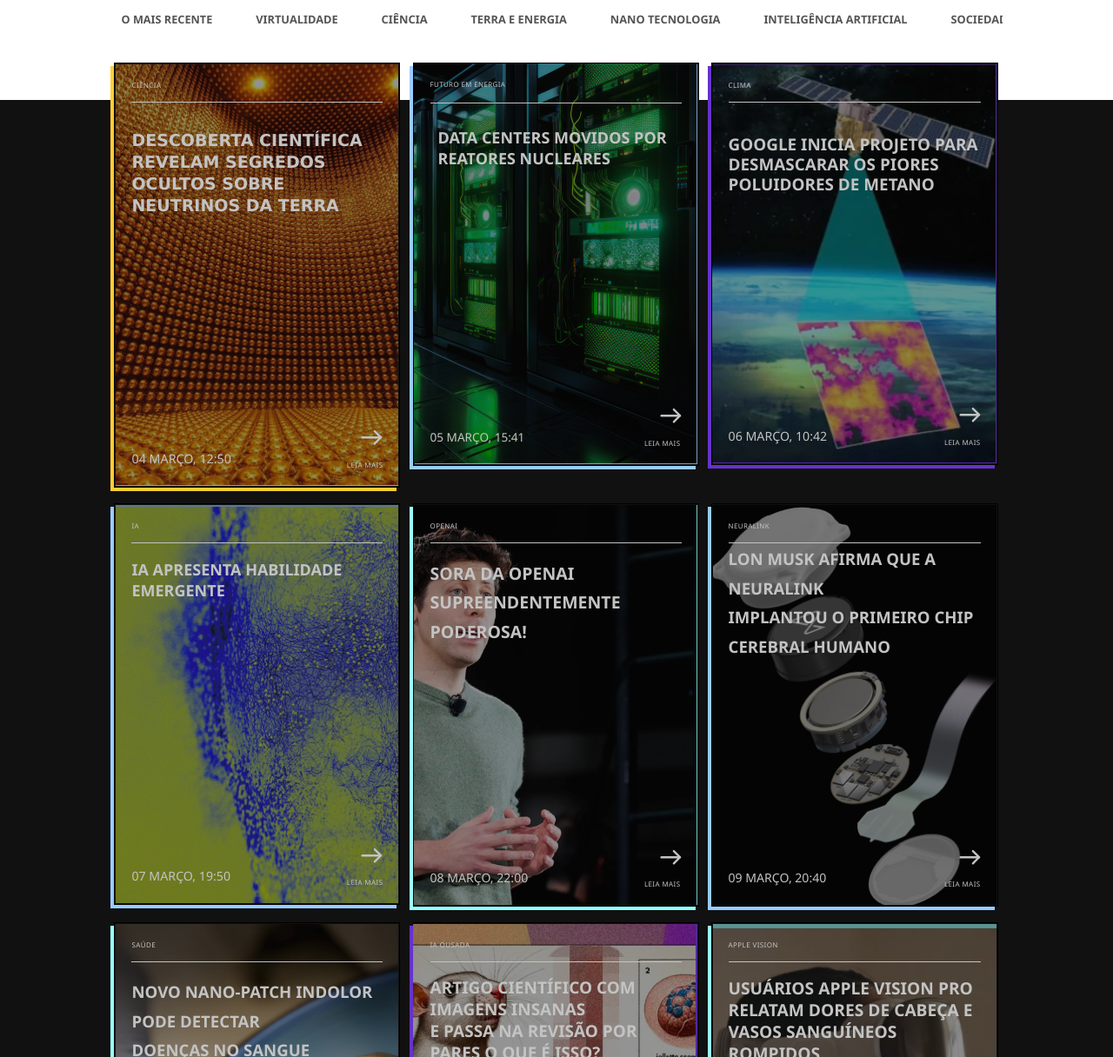
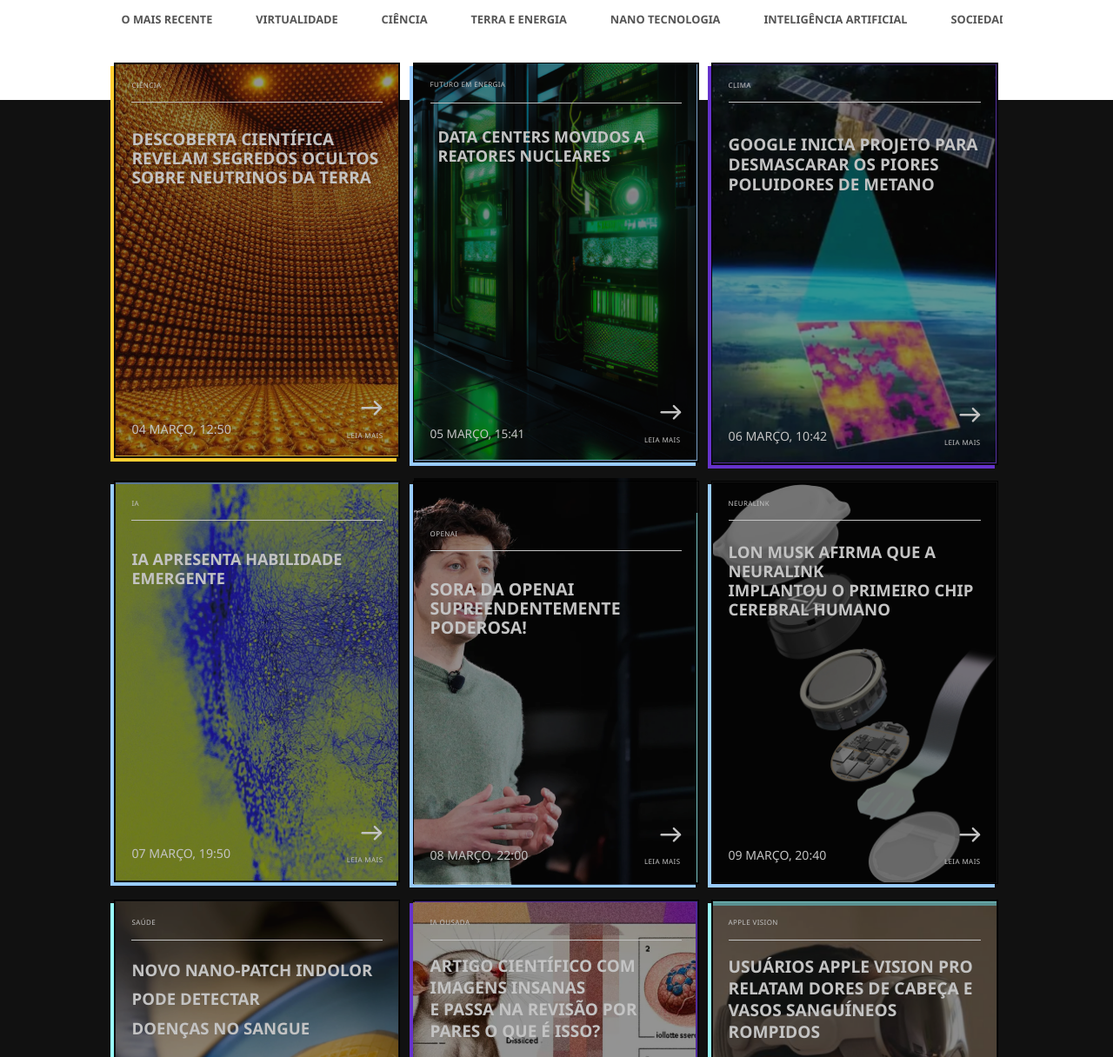
Before and after one commit to ItaloRochaj/projeto-tech-today, a plain HTML site: page index.html in a window 1280 px wide. Shown: the part 84-1300 px from the top of the page at 87% size. Drawn offline with Linux system fonts and the light colour scheme; a web font is replaced by a local one.

Commit message:
ajustes sobre o style css

```diff
--- a/index.html
+++ b/index.html
@@ -77,7 +77,8 @@
                 <div class="altman-bridge">Futuro em energia</div>
               </div>
               <b class="sam-altman-denies-container">
-                <p class="is-building-ai"> Data centers movidos por reatores nucleares</p>
+                <p class="is-building-ai"> Data centers movidos a
+                  reatores nucleares</p>
               </b>
             </div>
             <div class="svg-parent">
--- a/style.css
+++ b/style.css
@@ -184,12 +184,10 @@
 }
 
 .compound-interest {
-  color: white;
   position: relative;
   letter-spacing: 0.4px;
   line-height: 0.754rem;
   text-transform: uppercase;
-  font-family: 'Segoe UI', Tahoma, Geneva, Verdana, sans-serif;
 }
 
 .divpb-21 {
@@ -213,10 +211,10 @@
   margin: 1;
   position: relative;
   font-size: var(--font-size-lgi);
-  line-height: 25px;
+  line-height: 22px;
   text-transform: uppercase;
   font-weight: 700;
-  font-family: Verdana, Geneva, Tahoma, sans-serif;
+  font-family: inherit;
   z-index: 2;
 }
 
@@ -376,6 +374,7 @@
 
 .sam-altman-denies-container {
   position: relative;
+  line-height: 22px;
   font-size: 18px;
   float: left;
   text-transform: uppercase;
@@ -538,6 +537,7 @@
 .alien-civilizations-may-container {
   position: relative;
   font-size: 1.181rem;
+  line-height: 22px;
   height: 100px;
   text-transform: uppercase;
   z-index: 2;
@@ -696,6 +696,8 @@
 
 .microsoft-copilot-tells-container {
   position: relative;
+  top: 15px;
+  line-height: 22px;
   font-size: 18px;
   height: 65px;
   text-transform: uppercase;
@@ -792,15 +794,16 @@
 
 .image-icon5 {
   position: absolute;
-  height: calc(100% + 0.3px);
-  width: calc(100% + 0.3px);
-  top: -0.006rem;
+  margin-top: -30px;
+  height: 700px;
+  width: 500px;
+  top: -10px;
   right: -0.012rem;
-  bottom: -0.012rem;
+  bottom: 50px;
   left: -0.006rem;
   max-width: 100%;
   overflow: hidden;
-  max-height: 100%;
+  max-height: 110%;
   object-fit: cover;
 }
 
@@ -812,19 +815,20 @@
 }
 
 .divabsolute9 {
-  top: -0.006rem;
-  right: -0.012rem;
-  bottom: -0.012rem;
-  left: -0.006rem;
+  top: 0;
+  right: 0;
+  bottom: 0;
+  left: 0;
   background-color: var(--color-gray-300);
   z-index: 1;
 }
 
+
 .frame-div {
-  margin: 0 !important;
-  top: 0.006rem;
+  margin: 0;
+  top: 0px;
   right: 0.022rem;
-  bottom: 0.013rem;
+  bottom: 0px;
   left: -0.003rem;
 }
 
@@ -854,8 +858,9 @@
 
 .satellite-spots-circular-container {
   position: relative;
+  top: 15px;
   font-size: var(--font-size-lgi-5);
-  line-height: 2.109rem;
+  line-height: 22px;
   text-transform: uppercase;
   z-index: 2;
 }
@@ -929,6 +934,7 @@
 
 .divabsolute8 {
   flex: 1;
+  margin-top: 35px;
   background-color: var(--color-paleturquoise);
   flex-direction: column;
   justify-content: flex-start;
@@ -941,12 +947,13 @@
 .link-satellite-spots-circula {
   width: 20.563rem;
   background-color: var(--color-gray-200);
-  box-shadow: -4px 4px 0#9ff;
+  box-shadow: -4px 4px 0#9cf;
   border: 1px solid var(--color-black);
   flex-direction: row;
   justify-content: center;
   padding: var(--padding-12xs);
 }
+
 
 .image-icon6 {
   position: absolute;
@@ -1014,7 +1021,7 @@
   height: 6.331rem;
   position: relative;
   font-size: var(--font-size-lg-6);
-  line-height: 2.109rem;
+  line-height: 22px;
   text-transform: uppercase;
   display: flex;
   align-items: center;
@@ -1641,7 +1648,6 @@
 }
 
 .divpb-210 {
-  color: white;
   align-self: stretch;
   border-bottom: 1px solid var(--color-white);
   display: flex;
@@ -2134,9 +2140,12 @@
 
 .social3 {
   color: var(--color-white);
-
-}
-
+}
+
+.social-txt1 {
+  line-break: anywhere;
+  width: 100%;
+}
 
 .social2 {
   width: 7rem; /* Aumenta a largura para acomodar a palavra completa */
@@ -2192,27 +2201,6 @@
   text-overflow: ellipsis;
 }
 
-.social-frame-parent {
-  display: flex;
-  flex-direction: column;
-  align-items: center;
-  gap: 1.188rem 0;
-  max-width: 100%;
-}
-
-.disclaimers,
-.link-privacy {
-  position: relative;
-  line-height: 1.125rem;
-}
-
-.terms-conditions-links {
-  display: flex;
-  flex-direction: column;
-  align-items: flex-start;
-  justify-content: flex-start;
-  padding: 0 var(--padding-xs) 0 0;
-}
 
 .terms-conditions {
   position: relative;
@@ -2272,11 +2260,9 @@
 
 .articles-may-contain-container,
 .recurrent-ventures-inc {
-  height: 5px;
-  font-size: 15px;
-  display: block; /* Garante que o texto ocupe uma linha completa */
-  text-align: center; /* Alinha o texto ao centro */
-  margin-top: 1px; /* Espaçamento superior para separar dos elementos acima */
+  position: relative;
+  font-size: var(--font-size-xs-6);
+  line-height: 1.125rem;
 }
 
 .contact-us-frame,
@@ -2401,6 +2387,11 @@
     gap: 16.375rem 0;
   }
 
+  .social2 {
+    font-size: var(--font-size-2xl);
+    line-height: 2rem;
+  }
+
   .newsletter {
     font-size: 1.25rem;
     line-height: 2rem;
```
